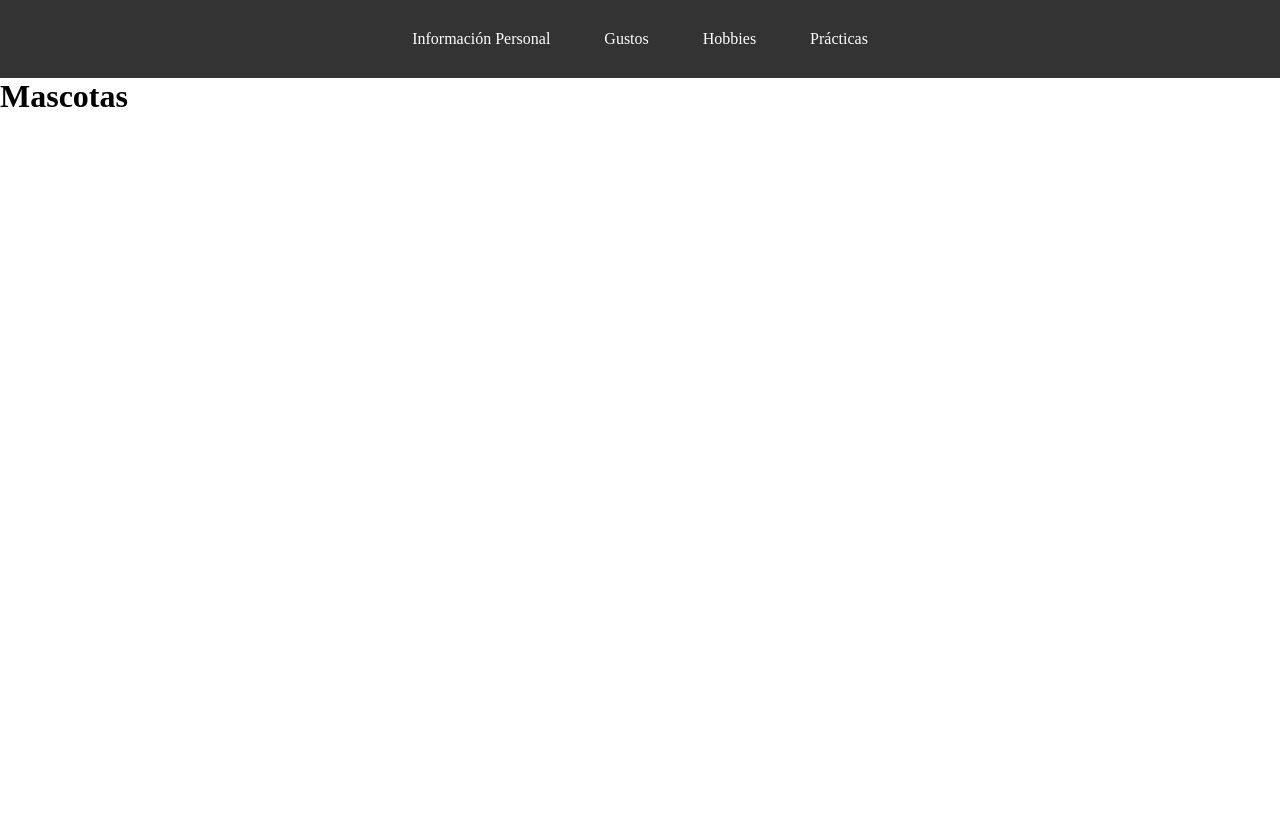
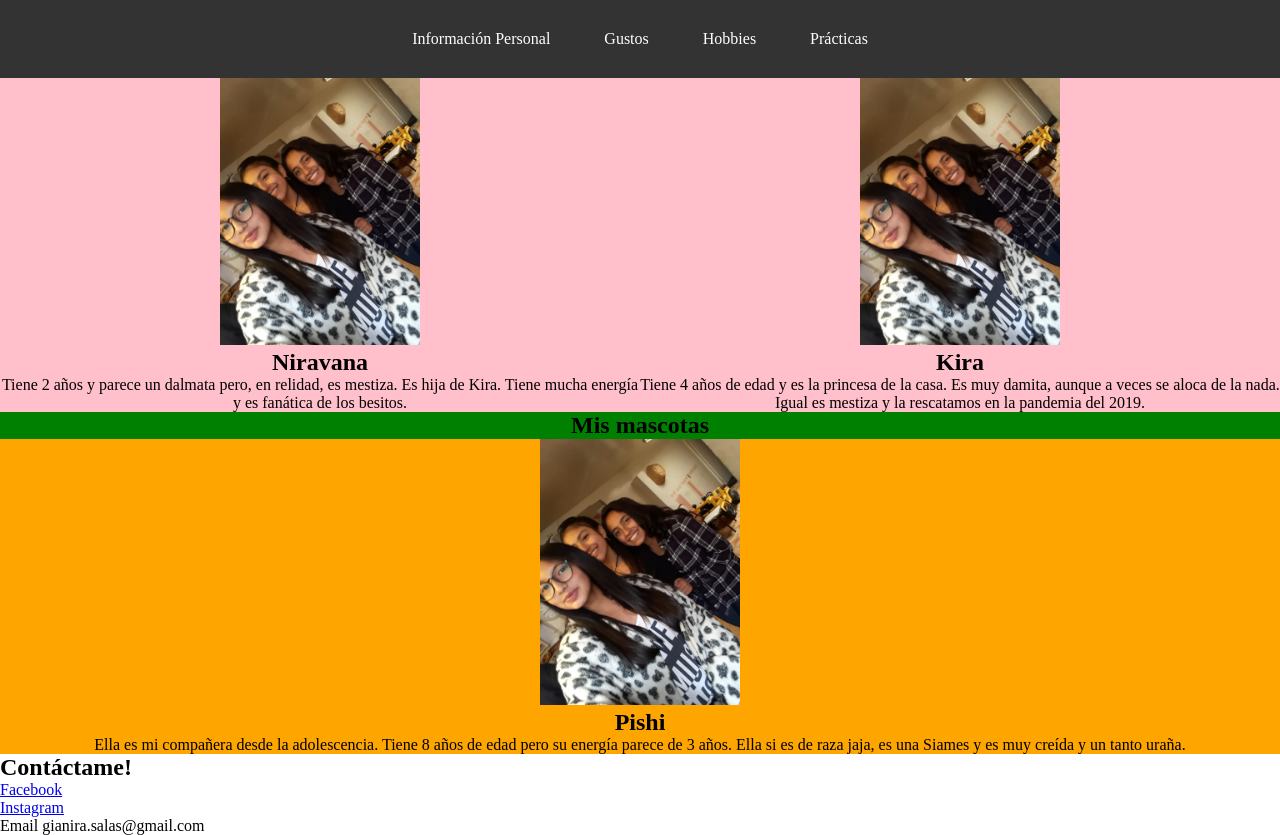
Before and after one commit to sinaigok/sitio-personal-2, a plain HTML site: page gianira_salas/src/informacion_general/mascotas/mascotas.html in a window 1280 px wide. Before the commit the page ends 800 px from the top, so only its background shows below. Drawn offline with Linux system fonts and the light colour scheme.

Commit message:
Avance
avance el index y estilos de mascotas

```diff
--- a/gianira_salas/src/estilos/styles.css
+++ b/gianira_salas/src/estilos/styles.css
@@ -291,3 +291,29 @@ nav ul li:hover ul {
         justify-content: center;
     }
 }
+
+.mainmascotas{
+    img{
+        width: 200px;
+    }
+    .masparte1{
+        background-color: pink;
+        display: grid;
+        grid-template-columns: repeat(2, 1fr);
+        text-align: center;
+        align-items: center;
+        justify-content: center;
+    }
+    .masparte2{
+        background-color: green;
+        text-align: center;
+        justify-content: center;
+        align-items: center;
+    }
+    .masparte3{
+        background-color: orange;
+        text-align: center;
+        align-items: center;
+        justify-content: center;
+    }
+}
--- a/gianira_salas/src/informacion_general/mascotas/mascotas.html
+++ b/gianira_salas/src/informacion_general/mascotas/mascotas.html
@@ -41,6 +41,41 @@
             </ul>
         </nav>
     </header>
-    <h1>Mascotas</h1>
+    <main class="mainmascotas">
+        <section class="masparte1">
+            <article>
+                <img src="/src/imagenes/imagenprueba.jpeg" alt="">
+                <h2>Niravana</h2>
+                <p>Tiene 2 años y parece un dalmata pero, en relidad, es mestiza. Es hija de Kira.
+                    Tiene mucha energía y es fanática de los besitos.
+                </p>
+            </article>
+            <article>
+                <img src="/src/imagenes/imagenprueba.jpeg" alt="">
+                <h2>Kira</h2>
+                <p>Tiene 4 años de edad y es la princesa de la casa. Es muy damita, aunque a veces
+                    se aloca de la nada. Igual es mestiza y la rescatamos en la pandemia del 2019.
+                </p>
+            </article>
+        </section>
+        <section class="masparte2">
+            <h1>Mis mascotas</h1>
+        </section>
+        <section class="masparte3">
+            <img src="/src/imagenes/imagenprueba.jpeg" alt="">
+            <h2>Pishi</h2>
+            <p>Ella es mi compañera desde la adolescencia. Tiene 8 años de edad pero su energía parece
+                de 3 años. Ella si es de raza jaja, es una Siames y es muy creída y un tanto uraña.
+            </p>
+        </section>
+        <footer>
+            <h2>Contáctame!</h2>
+            <ul>
+                <li><a href="https://www.facebook.com/profile.php?id=100095254089514">Facebook</a></li>
+                <li><a href="https://www.instagram.com/giani._ra?igsh=MWFkejY0M2ExdWUwMg%3D%3D&utm_source=qr">Instagram</a></li>
+                <li>Email gianira.salas@gmail.com</li>
+            </ul>
+        </footer>
+    </main>
 </body>
 </html>
```
